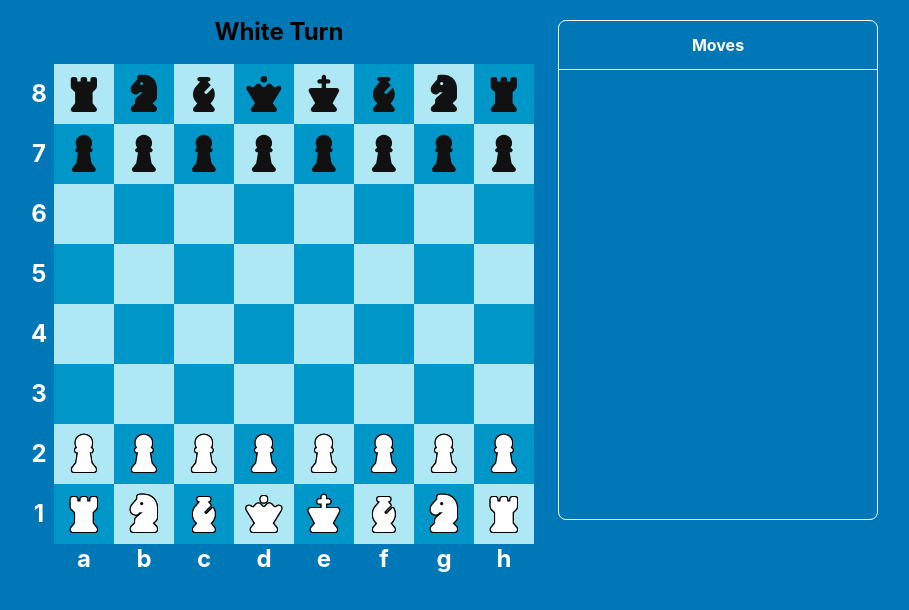
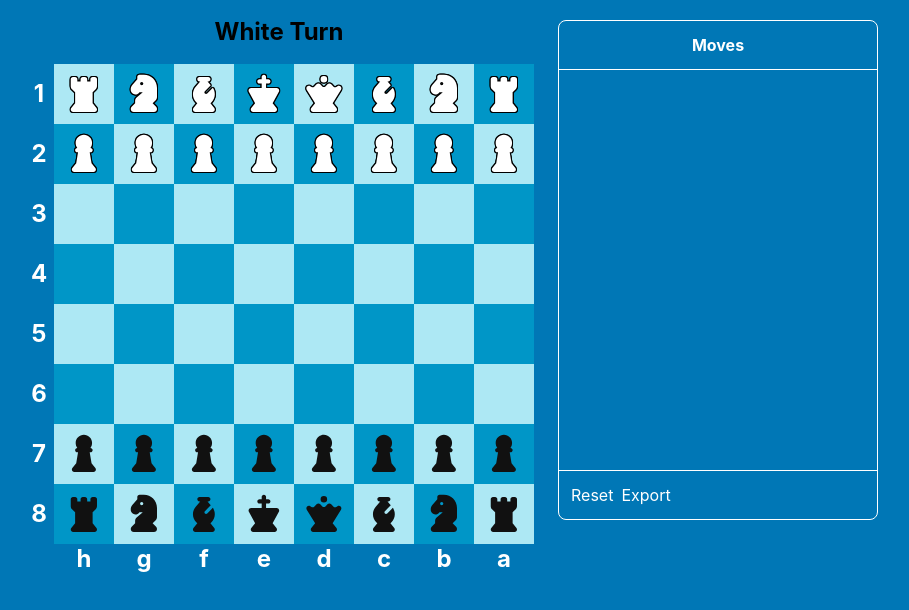
Before and after one commit to aal2015/react_ticTacToe_chess, a React (Vite) app in the folder ticTacToe_chess/: page /chess in a window 1280 px wide. Shown: the top 610 px of the page, without its empty margins (189-1098 px from the left). Built offline with nearby package versions, Linux system fonts and the light colour scheme.

Commit message:
Added export and reset button. Added logic to reset chess game

```diff
--- a/ticTacToe_chess/src/components/Chess.jsx
+++ b/ticTacToe_chess/src/components/Chess.jsx
@@ -45,10 +45,48 @@ const Chess = () => {
         useState(null);
 
     const [playerColor, setPlayerColor] =
-        useState("white");
+        useState("black");
 
     const [moveHistory, setMoveHistory] =
         useState([]);
+
+    const resetGame = () => {
+        console.log("Detected");
+
+        setBoard(
+            [
+                ['br', 'bn', 'bb', 'bq', 'bk', 'bb', 'bn', 'br'],
+                ['bp', 'bp', 'bp', 'bp', 'bp', 'bp', 'bp', 'bp'],
+                ['', '', '', '', '', '', '', ''],
+                ['', '', '', '', '', '', '', ''],
+                ['', '', '', '', '', '', '', ''],
+                ['', '', '', '', '', '', '', ''],
+                ['wp', 'wp', 'wp', 'wp', 'wp', 'wp', 'wp', 'wp'],
+                ['wr', 'wn', 'wb', 'wq', 'wk', 'wb', 'wn', 'wr'],
+            ]
+        );
+
+        setTurn("white");
+
+        setSelected(null);
+
+        setMoveCount(0);
+
+        setEnPassantState(null);
+
+        setMoveHistory([]);
+
+        setCastleState({
+            whiteKingMoved: false,
+            blackKingMoved: false,
+
+            whiteLeftRookMoved: false,
+            whiteRightRookMoved: false,
+
+            blackLeftRookMoved: false,
+            blackRightRookMoved: false
+        });
+    };
 
     const generateMoveNotation = ({
         movingPiece,
@@ -571,7 +609,10 @@ const Chess = () => {
                 lg:top-5
             "
             >
-                <ChessSideBar moveHistory={moveHistory} />
+                <ChessSideBar
+                    moveHistory={moveHistory}
+                    onReset={resetGame}
+                />
             </div>
 
         </div>
--- a/ticTacToe_chess/src/components/ChessSideBar.jsx
+++ b/ticTacToe_chess/src/components/ChessSideBar.jsx
@@ -1,6 +1,6 @@
 import { useEffect, useRef } from 'react';
 
-const ChessSideBar = ({ moveHistory }) => {
+const ChessSideBar = ({ moveHistory, onReset }) => {
 
     const bottomRef = useRef(null);
 
@@ -57,6 +57,25 @@ const ChessSideBar = ({ moveHistory }) => {
 
                 <div ref={bottomRef} />
             </div>
+
+            {/* Footer */}
+            <div
+                className="
+                        border-t
+                        p-3
+                        flex
+                        gap-2
+                        flex-shrink-0
+                    "
+            >
+                <button onClick={onReset}>
+                    Reset
+                </button>
+
+                <button>
+                    Export
+                </button>
+            </div>
         </div>
     );
 };
```
